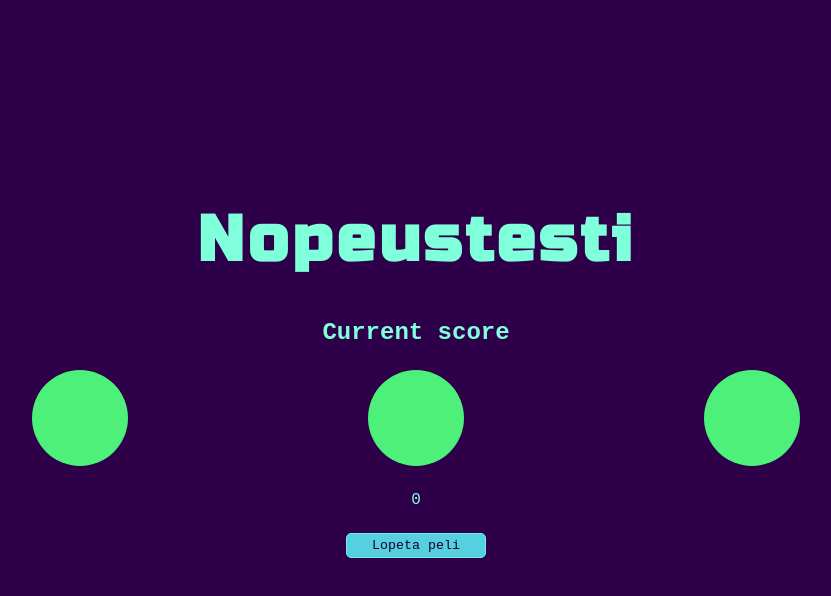
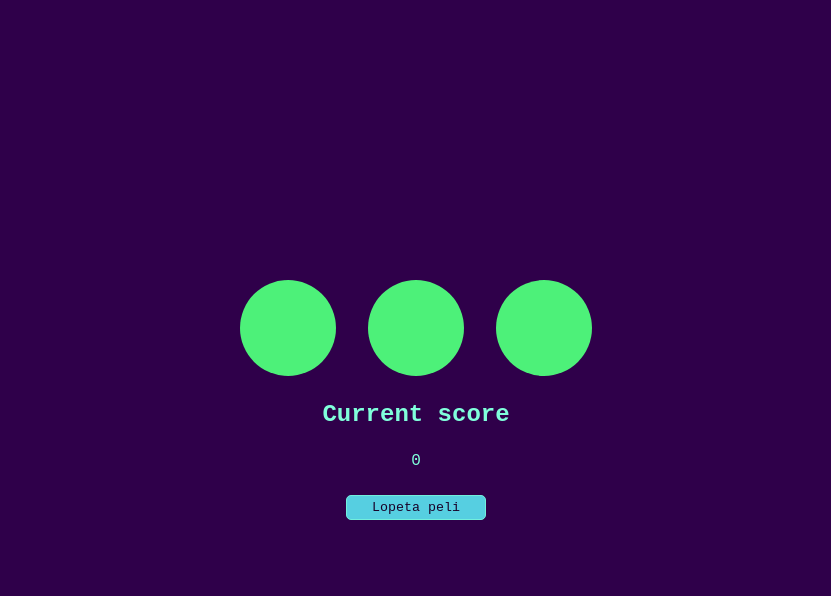
Before and after one commit to JerryUusis/speedgame_react, a React (Vite) app: page / in a window 1280 px wide. Both pictures are taken after a click on the button "Helppo". Shown: the top 596 px of the page, without its empty margins (224-1055 px from the left). Built offline with nearby package versions, Linux system fonts and the light colour scheme; a web font is replaced by a local one.

Commit message:
Update styles

```diff
--- a/src/App.jsx
+++ b/src/App.jsx
@@ -36,7 +36,7 @@ function App() {
 
   return (
     <div className="main-container">
-      <h1>Nopeustesti</h1>
+
       {gameLaunch && <NewGame onClick={gameSetHandler} player={player} />}
       {gameOn && <Game score={score} circles={circles} stopHandler={stopHandler}/>}
       {gameOver && <GameOver closeHandler={closeHandler} {...player}/>}
--- a/src/components/Game.jsx
+++ b/src/components/Game.jsx
@@ -3,10 +3,10 @@ import Circle from "../ui_components/Circle";
 const Game = ({ score, circles, stopHandler }) => {
     return (
         <div className="page-content-container">
-            <h2>Current score</h2>
             <div className="circle-container">
             {circles.map((_, i) => <Circle key={i} />)}
             </div>
+            <h2>Current score</h2>
             <p>{score}</p>
             <button onClick={stopHandler}>Lopeta peli</button>
         </div>
--- a/src/components/NewGame.jsx
+++ b/src/components/NewGame.jsx
@@ -8,6 +8,7 @@ const NewGame = ({ onClick }) => {
 
     return (
         <div className="page-content-container">
+            <h1>Nopeustesti</h1>
             <h2>Aloita uusi peli  kirjoittamalla nimesi ja valitsemalla vaikeusaste</h2>
             <input type="text" placeholder="Kirjoita nimesi" onChange={setPlayerName} />
             <div className="difficulty-button-container" >
--- a/src/index.css
+++ b/src/index.css
@@ -89,16 +89,21 @@ button:hover {
     filter: brightness(125%);
 }
 
+/* Game styles */
+
+.circle-container h2 {
+    padding: 1rem;
+}
+
 /* Circle styles */
 
 .circle-container {
     display: flex;
-    justify-content: space-evenly;
-    width: 100%;
 }
 
 .circle {
     background-color: var(--circle-background);
     padding: 3rem;
     border-radius: 50%;
+    margin: 0 1rem;
 }
```
